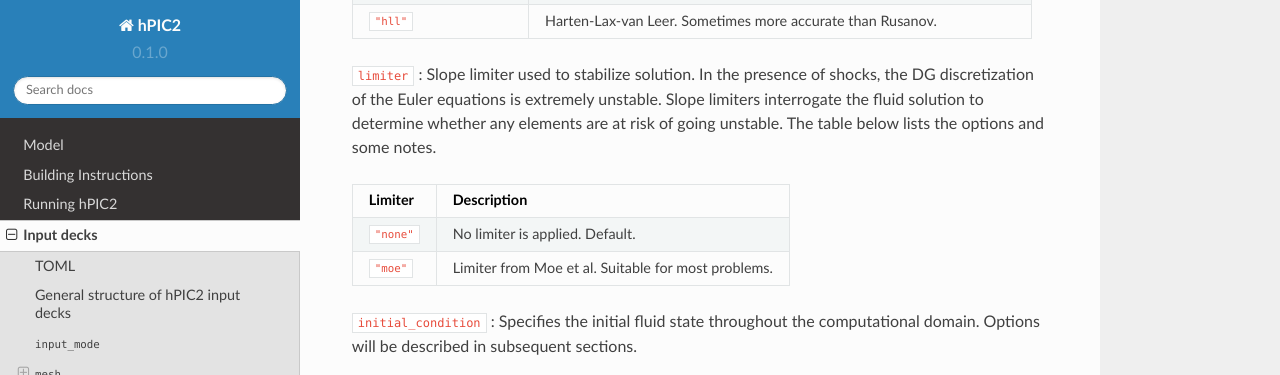
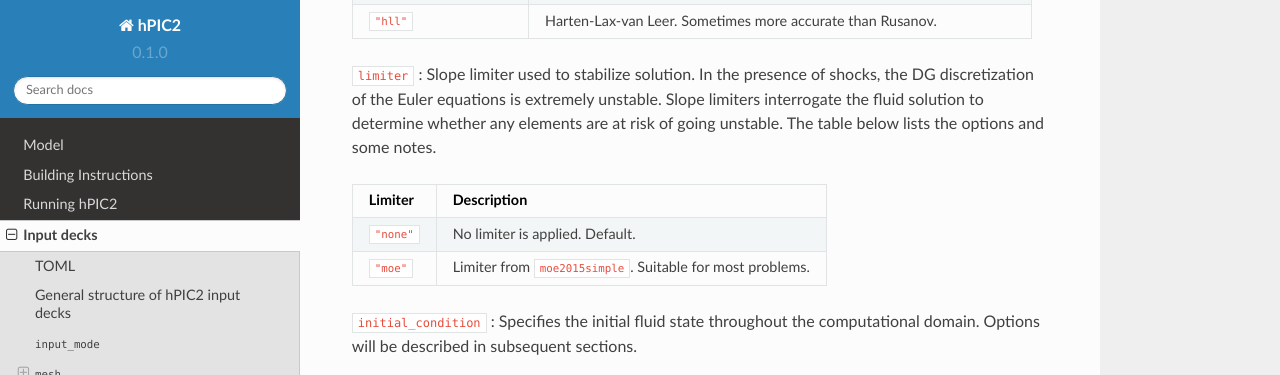
Before and after one commit to lcpp-org/hpic2doc, a Sphinx documentation site: the page built from docs/source/input_deck.rst, in a window 1280 px wide and 900 px high, scrolled down 18058 px. Shown: the top 375 px of the window. Built offline with Sphinx 7.4.7 and the Read the Docs theme 2.0.0, drawn with Linux system fonts in a browser that asks for light colours; cross-references to code outside the pages are shown as plain code.

Commit message:
Cite moe in input deck

```diff
--- a/docs/source/input_deck.rst
+++ b/docs/source/input_deck.rst
@@ -1139,7 +1139,7 @@ The table below lists the options and some notes.
    * - ``"none"``
      - No limiter is applied. Default.
    * - ``"moe"``
-     - Limiter from Moe et al. Suitable for most problems.
+     - Limiter from :cite:`moe2015simple`. Suitable for most problems.
 
 ``initial_condition``
 : Specifies the initial fluid state throughout the computational domain.
```
